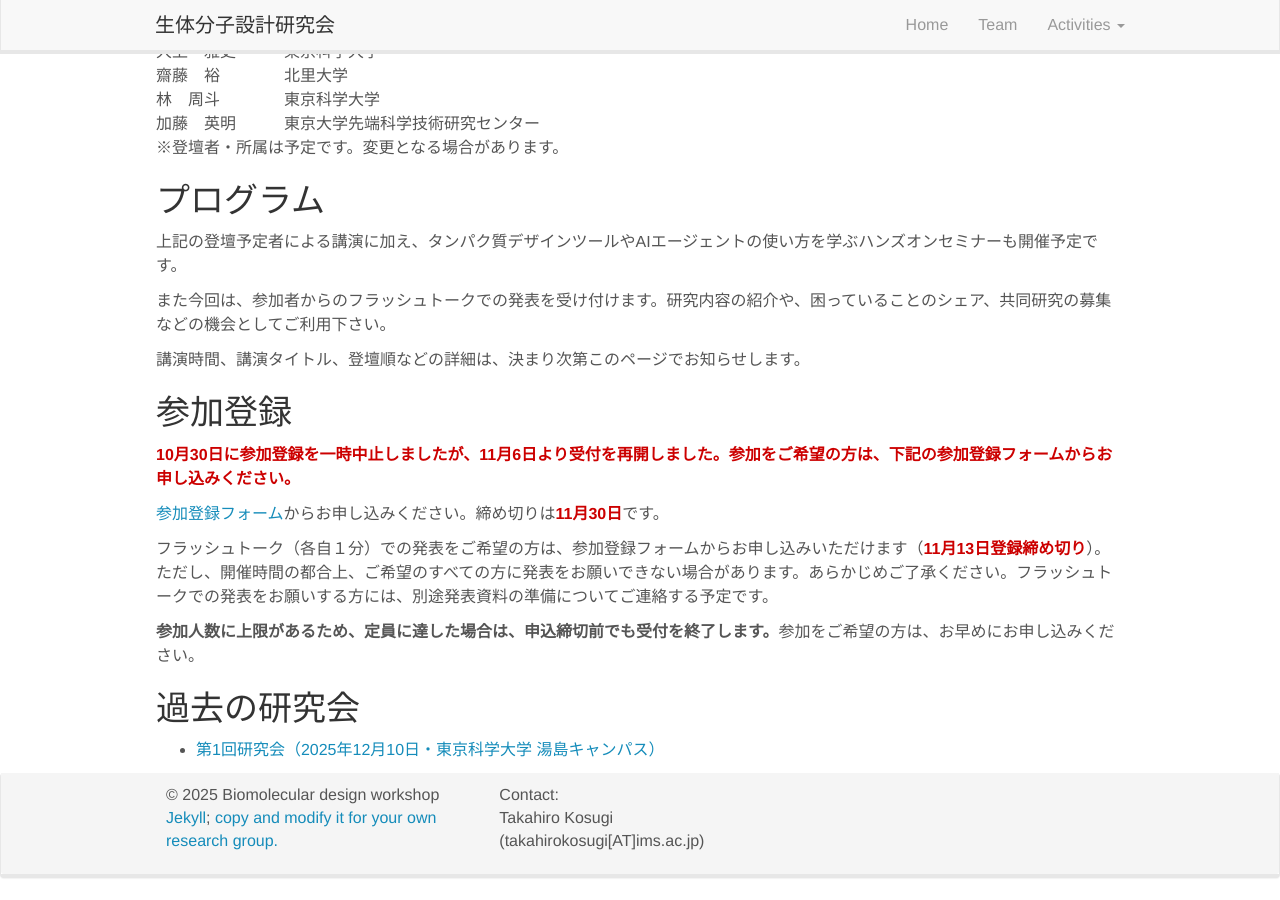
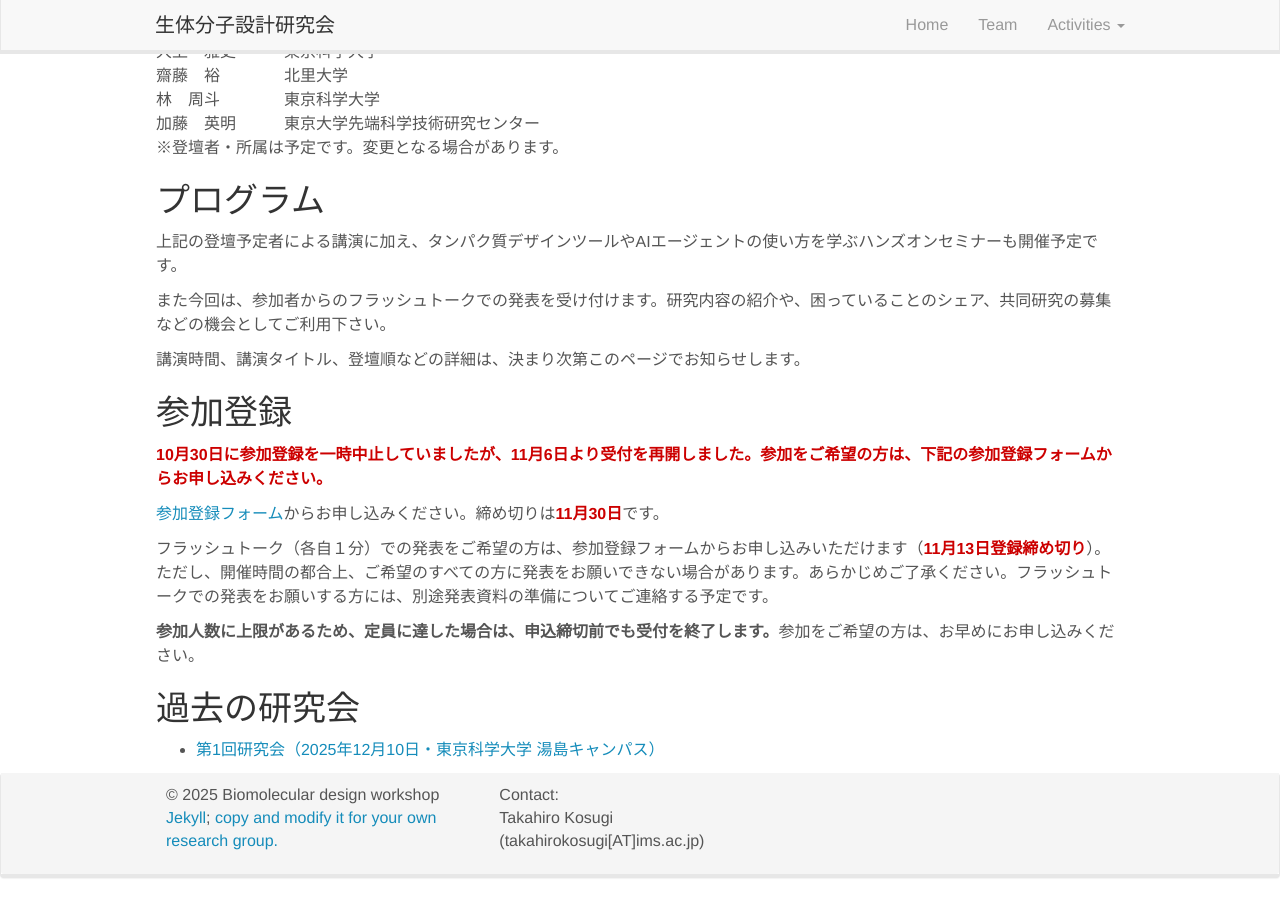
Before and after one commit to biomol-des-ws/biomol-des-ws.github.io, a Jekyll site: the page built from _pages/activities.md, in a window 1280 px wide and 900 px high, scrolled down 524 px. Built offline with Jekyll 4.4.1, drawn with Linux system fonts in a browser that asks for light colours; nearby versions of some CDN libraries.

Commit message:
Update activities.md

```diff
--- a/_pages/activities.md
+++ b/_pages/activities.md
@@ -52,7 +52,7 @@ permalink: /activities
 
 ## 参加登録
 
-<p style="color: #c00; font-weight: bold;">10月30日に参加登録を一時中止しましたが、11月6日より受付を再開しました。参加をご希望の方は、下記の参加登録フォームからお申し込みください。</p>
+<p style="color: #c00; font-weight: bold;">10月30日に参加登録を一時中止していましたが、11月6日より受付を再開しました。参加をご希望の方は、下記の参加登録フォームからお申し込みください。</p>
 
 [参加登録フォーム](https://docs.google.com/forms/d/e/1FAIpQLSec_ruT88BNJ5hjq6JwTZqiTeJ7ZkYNmV7-lABOPTUwS5VJcw/viewform)からお申し込みください。締め切りは<span style="color: #c00; font-weight: bold;">11月30日</span>です。
 
```
